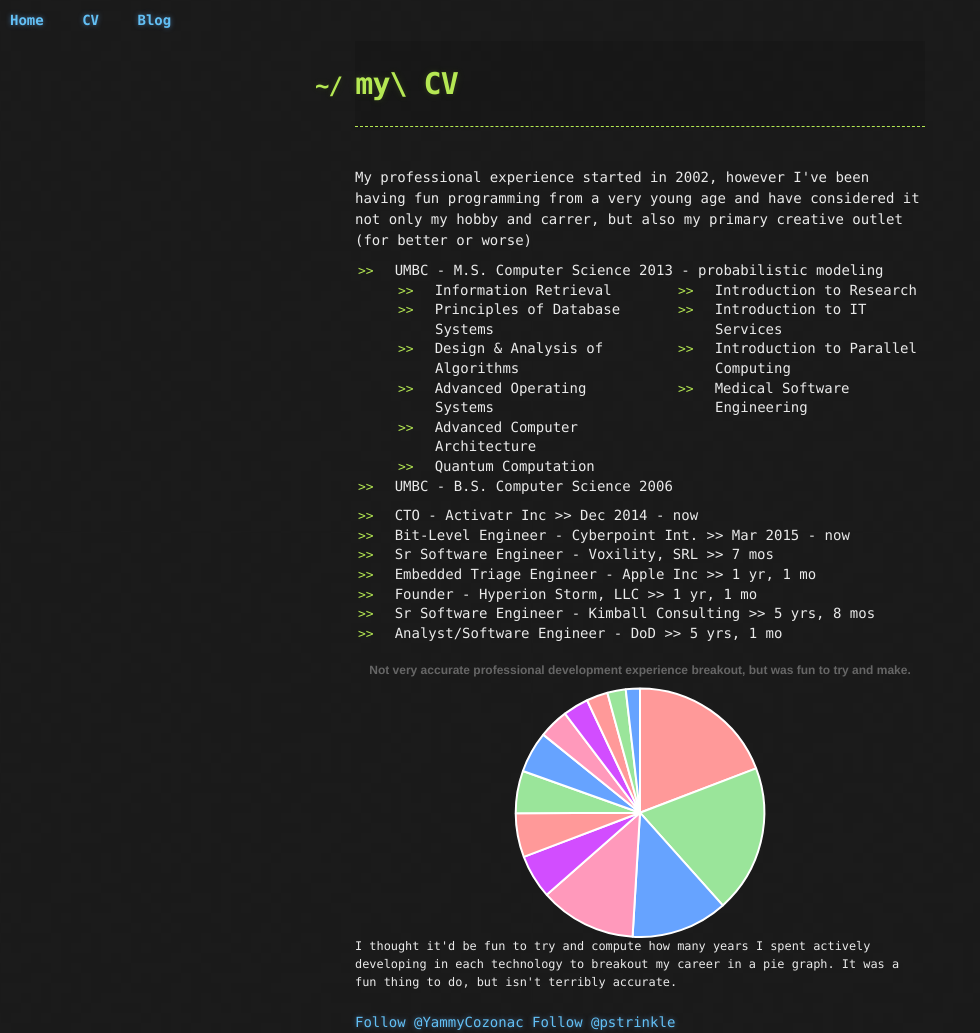
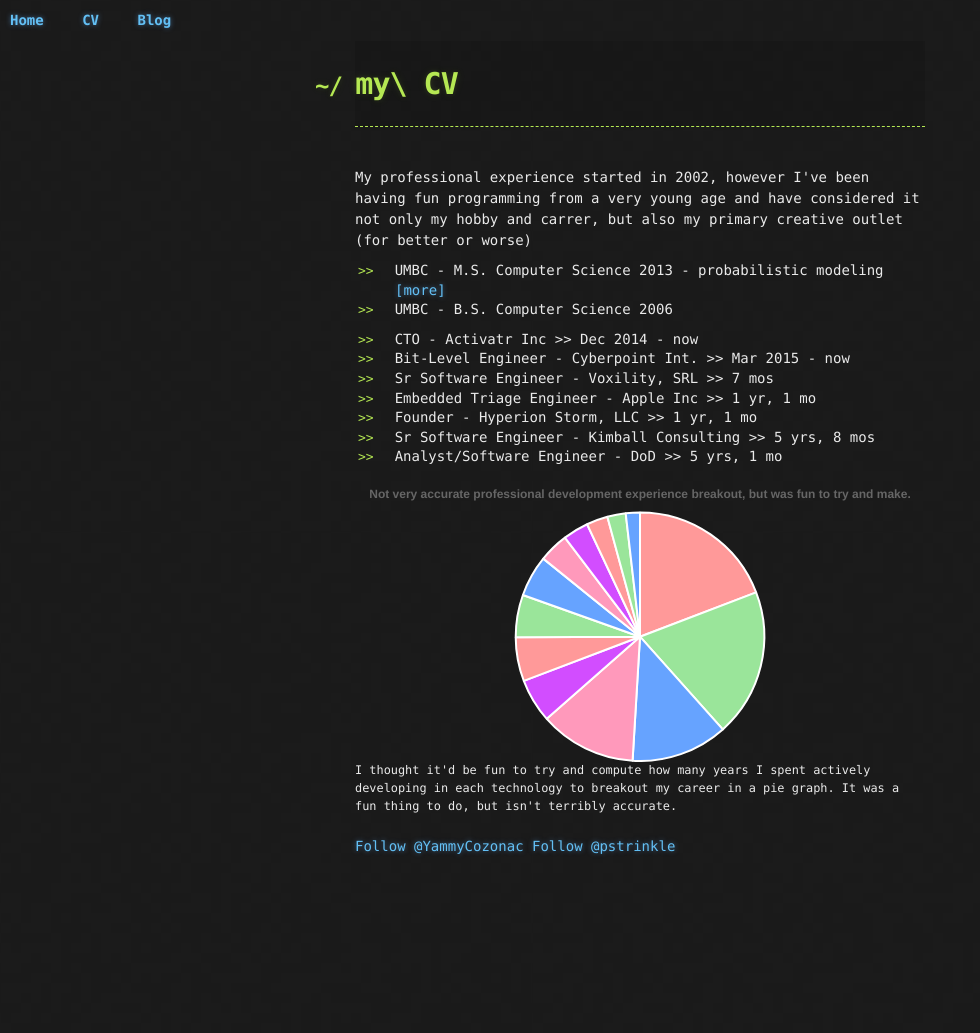
Before and after one commit to pstrinkle/pstrinkle.github.io, a Jekyll site: the page built from cv.html, in a window 1280 px wide. Shown: the whole page, without its empty margins (0-980 px from the left). Built offline with Jekyll 4.4.1, drawn with Linux system fonts in a browser that asks for light colours; nearby versions of some CDN libraries; comment, search, counter and statistics services are not loaded; after the commit the page ends 900 px from its top, so only the background shows below that.

Commit message:
Update cv.html

```diff
--- a/cv.html
+++ b/cv.html
@@ -10,8 +10,8 @@
   <p>My professional experience started in 2002, however I've been having fun programming from a very young age and have considered it not only my hobby and carrer, but also my primary creative outlet (for better or worse)</p>
 
   <ul>
-    <li>UMBC - M.S. Computer Science 2013 - probabilistic modeling</li>
-    <div class="row">
+    <li>UMBC - M.S. Computer Science 2013 - probabilistic modeling <a id='msmore' href=''>[more]</a></li>
+    <div id='mscourses' class="row" style="display:none;">
       <div class="col-md-6">
         <ul>
           <li>Information Retrieval</li>
@@ -19,11 +19,11 @@
           <li>Design &amp; Analysis of Algorithms</li>
           <li>Advanced Operating Systems</li>
           <li>Advanced Computer Architecture</li>
-          <li>Quantum Computation</li>
         </ul>
       </div>
       <div class="col-md-6">
         <ul>
+          <li>Quantum Computation</li>
           <li>Introduction to Research</li>
           <li>Introduction to IT Services</li>
           <li>Introduction to Parallel Computing</li>
@@ -66,18 +72,12 @@
 
     // I want to sort it largest to smallest.
     $.each(d, function(key, value) { unsorted.push([key, value]); });
-  unsorted.sort(function(a, b) {
-    return a[1] < b[1] ? 1 : a[1] > b[1] ? -1 : 0
-  });
+    unsorted.sort(function(a, b) { return a[1] < b[1] ? 1 : a[1] > b[1] ? -1 : 0 });
 
-  var colors = ['255,153,153,', '154,229,154,', '102,163,255,',
-                '255,153,187,', '210,77,255,'];
+    var colors = ['255,153,153,', '154,229,154,', '102,163,255,', '255,153,187,', '210,77,255,'];
     var data = {
       labels: [],
-    datasets: [{ data: [],
-      backgroundColor: [],
-      hoverBackgroundColor: []
-    }]
+      datasets: [{ data: [], backgroundColor: [], hoverBackgroundColor: [] }]
     };
 
     var i = 0;
@@ -105,4 +105,5 @@
         },
       }
     });
+  });
 </script>
```
Also changed, not shown: other parts of cv.html (+6 -0 lines). Lines whose indentation alone changed are shown as unchanged.
